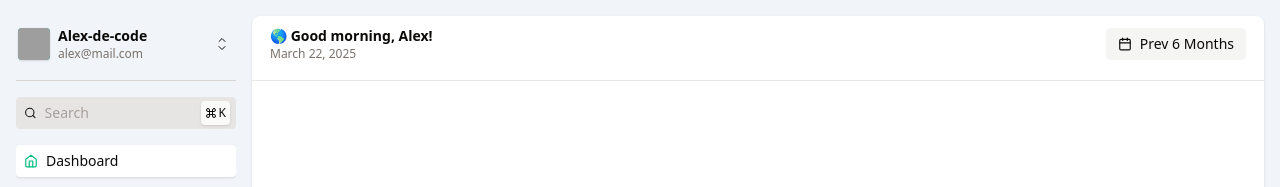
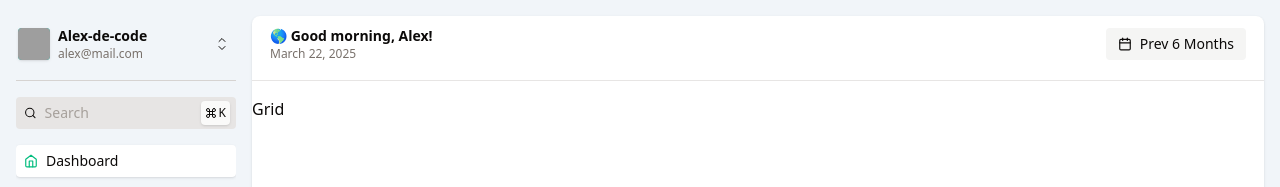
Before and after one commit to Alex-de-code/admin-dashboard-1, a React (Vite) app: page / in a window 1280 px wide. Shown: the top 187 px of the page. Built offline with nearby package versions, Linux system fonts and the light colour scheme; grey boxes are pictures that could not be loaded.

Commit message:
created + imported Grid component 2 Dash

```diff
--- a/src/components/Dashboard/Dashboard.jsx
+++ b/src/components/Dashboard/Dashboard.jsx
@@ -1,10 +1,12 @@
 import React from "react";
 import TopBar from "./TopBar";
+import Grid from "./Grid";
 
 const Dashboard = () => {
   return (
     <div className="bg-white rounded-lg pb-4 shadow h-[200vh]">
       <TopBar />
+      <Grid />
     </div>
   );
 };
--- /dev/null
+++ b/src/components/Dashboard/Grid.jsx
@@ -0,0 +1,7 @@
+import React from "react";
+
+const Grid = () => {
+  return <div>Grid</div>;
+};
+
+export default Grid;
--- a/src/components/Dashboard/TopBar.jsx
+++ b/src/components/Dashboard/TopBar.jsx
@@ -12,7 +12,7 @@ const TopBar = () => {
     const dateTimeFormatter = new Intl.DateTimeFormat("en-US", {
       dateStyle: "long",
     });
-    //update state
+    // update state
     setFormattedDate(dateTimeFormatter.format(new Date()));
   }, []); // Empty dependency array means this runs once on mount
 
```
